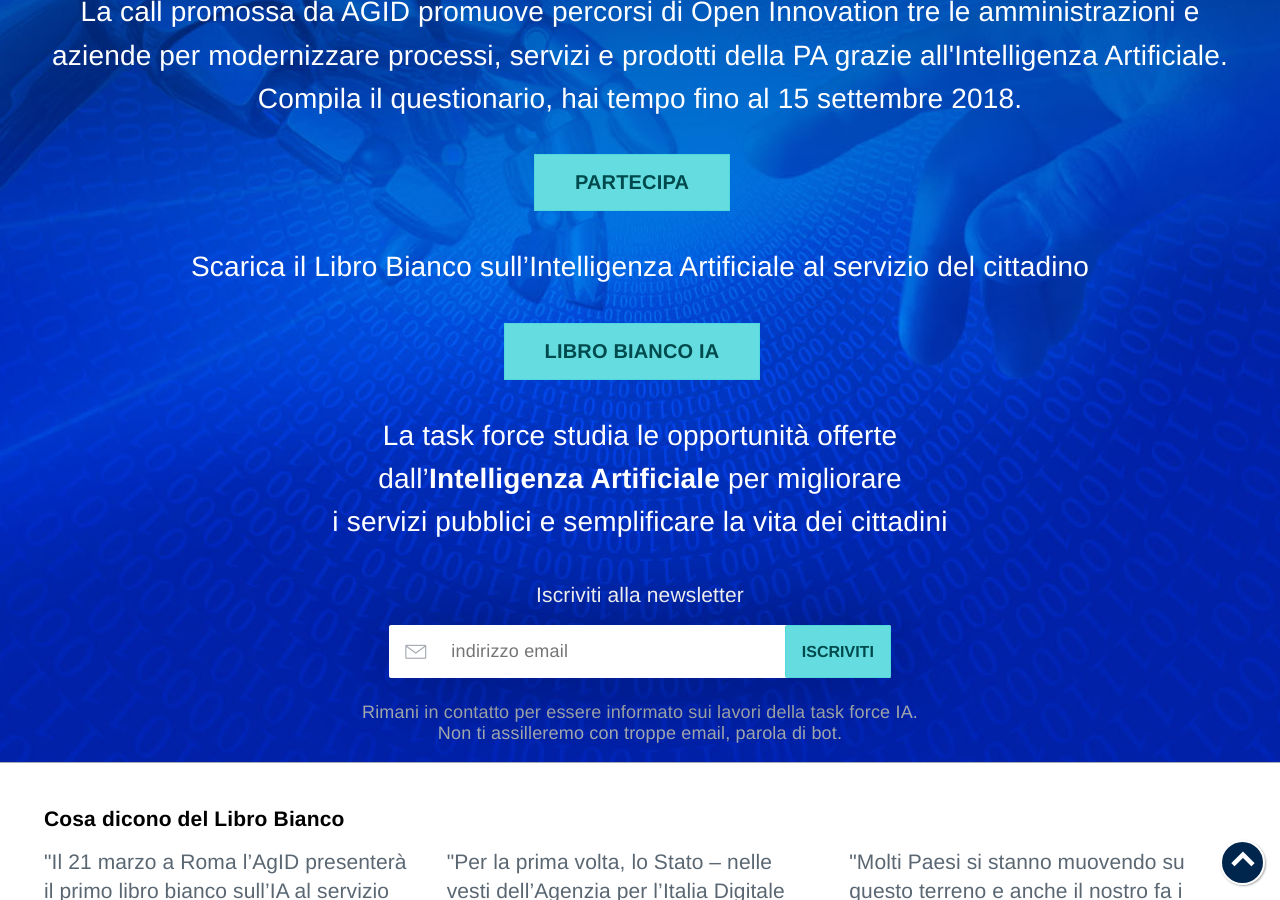
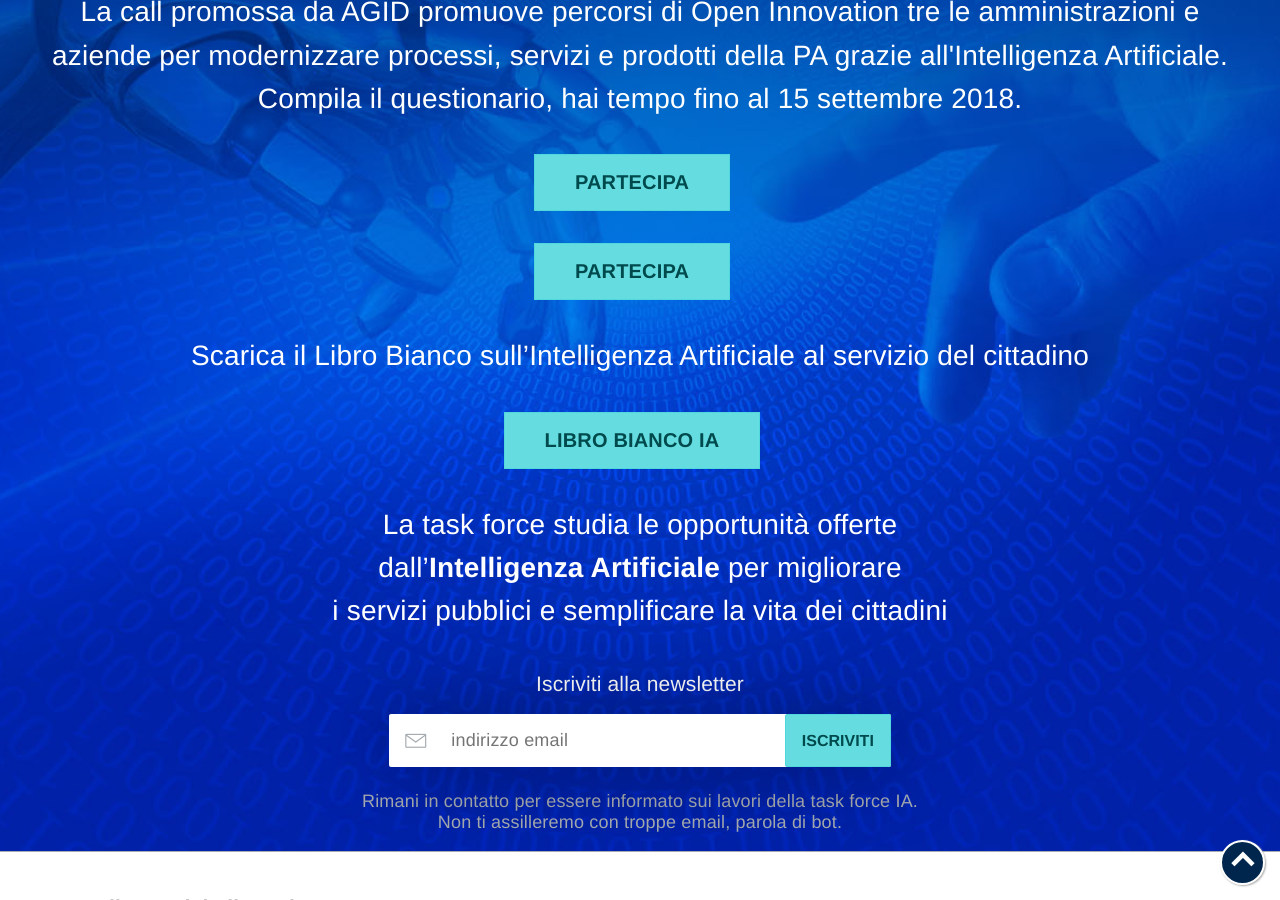
Before and after one commit to task-force-ia/ia.italia.it, a Jekyll site: the page built from _pages/it/index.md, in a window 1280 px wide and 900 px high, scrolled down 396 px. Built offline with Jekyll 4.4.1, drawn with Linux system fonts in a browser that asks for light colours; comment, search, counter and statistics services are not loaded.

Commit message:
Update header_home.html

```diff
--- a/_includes/header_home.html
+++ b/_includes/header_home.html
@@ -13,6 +13,12 @@
           partecipa
 	       </a>
     </div>
+	<div class="Grid-cell u-sizeFull u-flex u-flexJustifyCenter u-padding-r-all">
+
+	    <a href="https://ia.italia.it/assets/regolamento.pdf" role="button" class="Button Button--default u-padding-left-xxl u-padding-right-xxl" style="font-size: 20px">
+          partecipa</a>
+       </div>
+
   </div>
 
 
```
